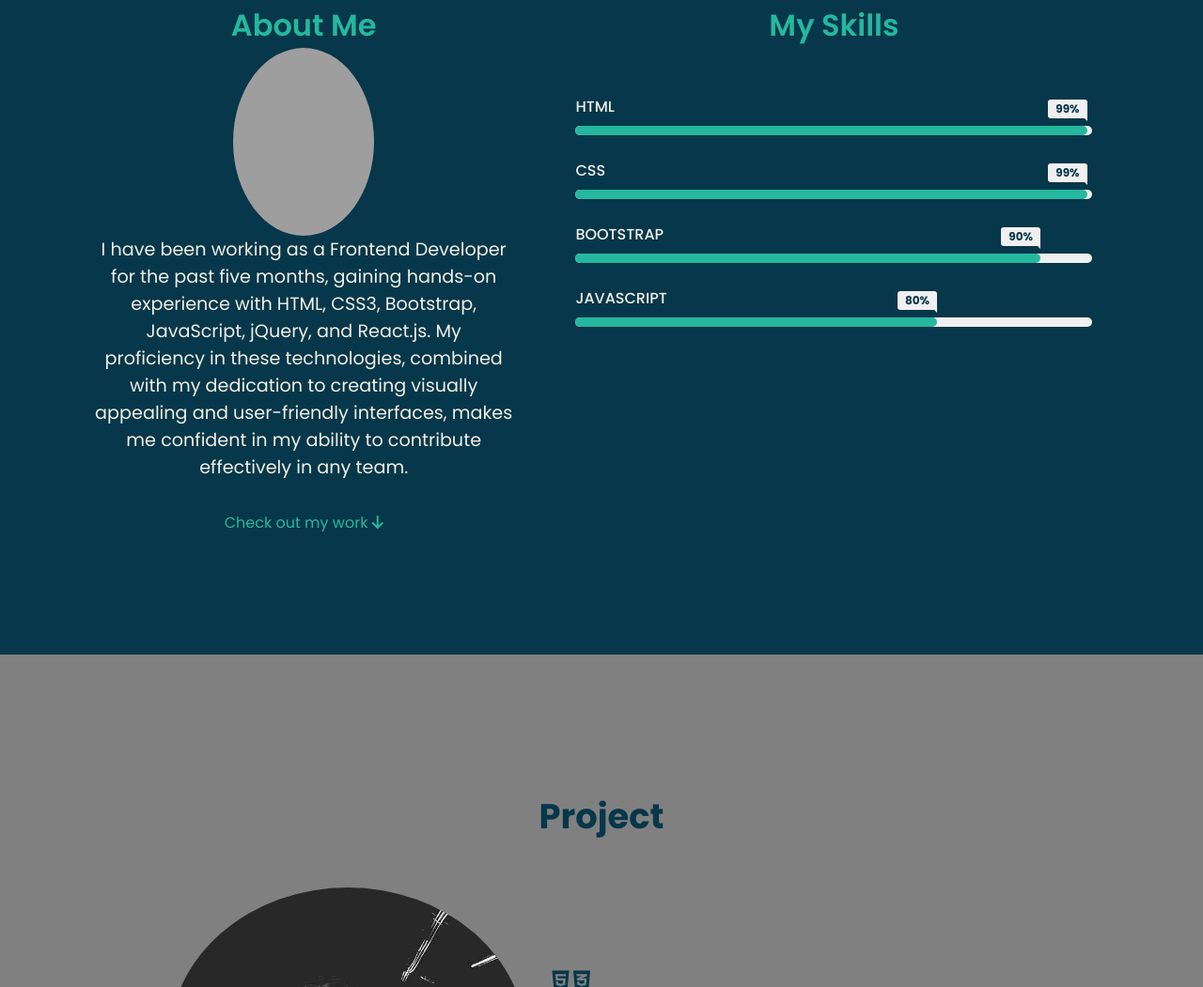
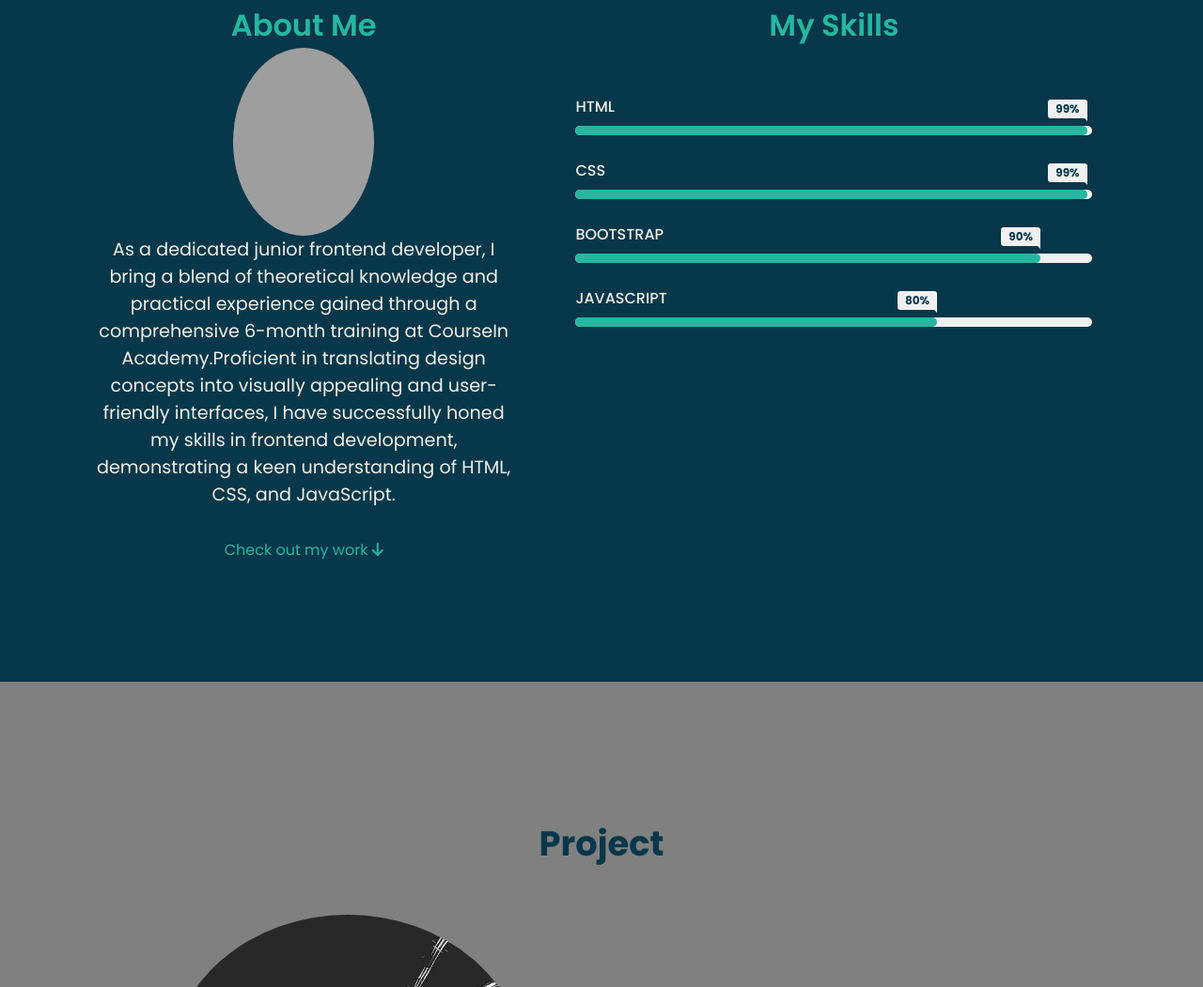
Before and after one commit to ThamaraiSelvan682/portfolio, a plain HTML site: page index.html in a window 1280 px wide. Shown: the part 893-1944 px from the top of the page at 94% size. Drawn offline with nearby package versions, Linux system fonts and the light colour scheme; grey boxes are pictures that could not be loaded.

Commit message:
add
adds

```diff
--- a/index.html
+++ b/index.html
@@ -45,10 +45,12 @@
                     <img src="https://i.postimg.cc/Hx4nChpH/fbavatar-1630400663387-6838396024049256103.png"
                         alt="image" />
                     <p>
-                        I have been working as a Frontend Developer for the past five months, gaining hands-on
-                        experience with HTML, CSS3, Bootstrap, JavaScript, jQuery, and React.js. My proficiency in these
-                        technologies, combined with my dedication to creating visually appealing and user-friendly
-                        interfaces, makes me confident in my ability to contribute effectively in any team.
+                        As a dedicated junior frontend developer, I bring a blend of theoretical knowledge and practical
+                        experience gained through a comprehensive 6-month training at CourseIn Academy.Proficient in
+                        translating design concepts into visually appealing and user-friendly interfaces, I have
+                        successfully honed my skills in frontend development, demonstrating a keen understanding of
+                        HTML, CSS, and JavaScript.
+
                     </p>
                     <div class="work-arrow">
                         <p>
```
